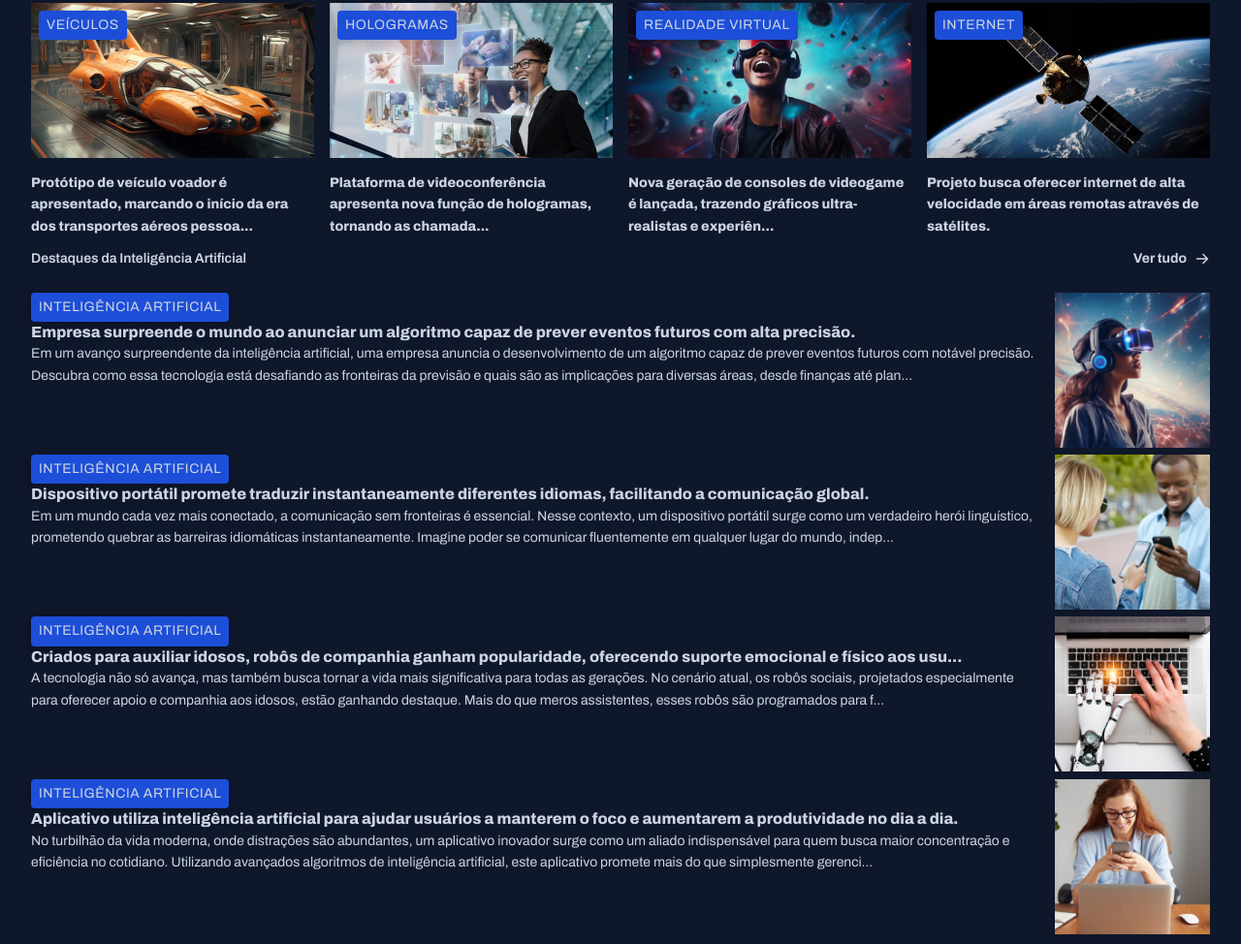
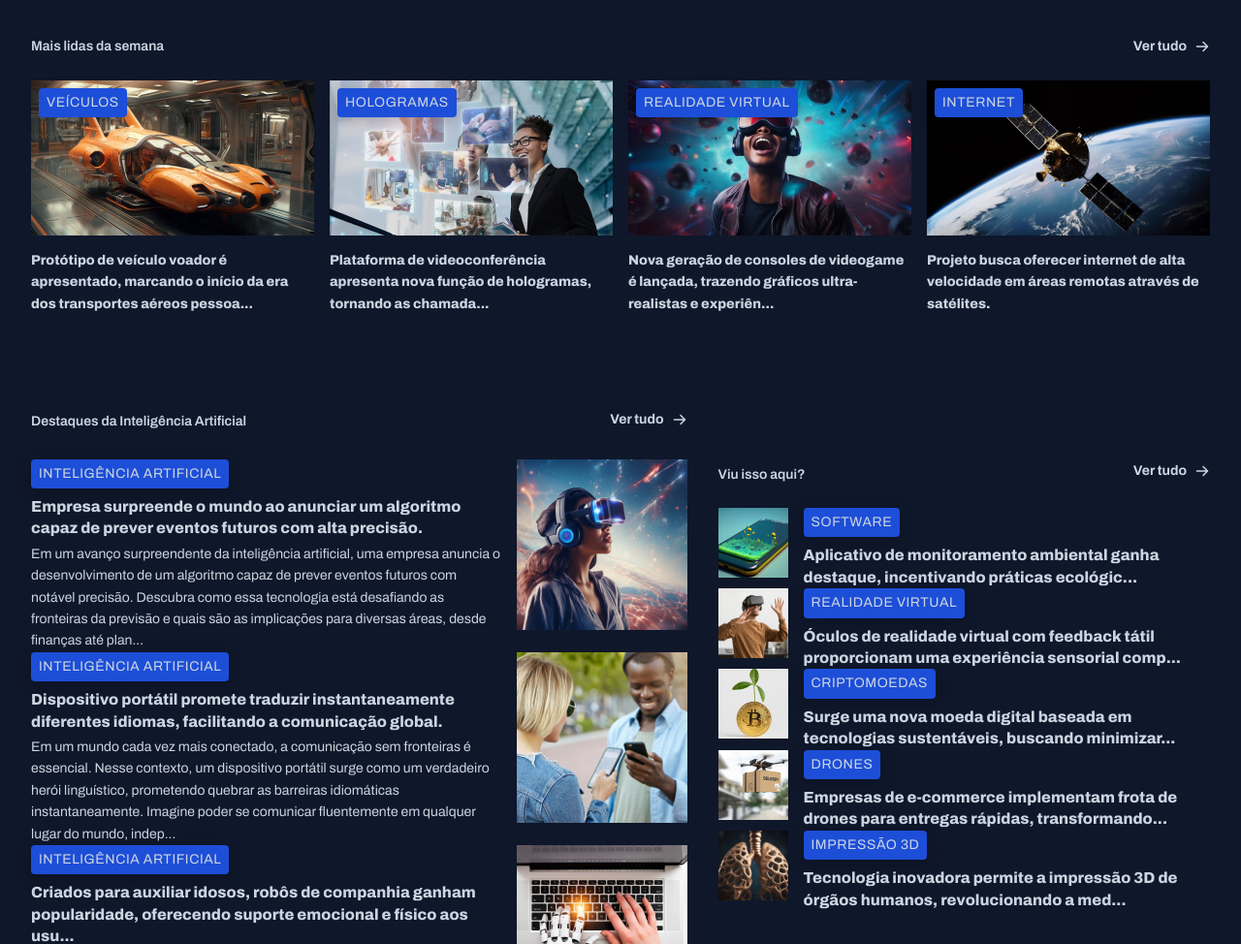
Before and after one commit to gabrielmarinn/projetoPortalDeNoticias, a plain HTML site: page index.html in a window 1280 px wide. Shown: the part 660-1634 px from the top of the page at 97% size. Drawn offline with Linux system fonts and the light colour scheme.

Commit message:
done project

```diff
--- a/styles/global.css
+++ b/styles/global.css
@@ -68,8 +68,19 @@ img {
 }
 
 main {
-    /* Espaçamento em cima com margem */
-    margin-top: 40px;
+    /* Espaçamento em linha com margem */
+    margin-block: 40px;
+    /* Espaçamento entre elementos em linha*/
+    row-gap: 80px;
+    /* Espaçamento entre os elementos em colunas */
+    column-gap: 32px;
+    /* Ajustando colunas do grid */
+    grid-template-columns: 2fr 1.5fr;
+    /* Definindo areas pelo grid */
+    grid-template-areas:
+    "featured featured"
+    "weekly weekly"
+    "ai aside";
 }
 
 .content-tag {
--- a/styles/sections.css
+++ b/styles/sections.css
@@ -31,6 +31,8 @@ section header {
 }
 
 #featured {
+    /* Atribuindo area do grid ao container */
+    grid-area: featured;
     /* Estilizando todas as imagens que estao dentro da caixa */
     img {
         /* Ajustando altura */
@@ -87,6 +89,8 @@ section header {
 }
 
 #weekly {
+    /* Atribuindo area do grid ao container */
+    grid-area: weekly;
 
     /* Estilizando o primeiro nivel de div dentro da caixa #weekly */
     &>div {
@@ -119,3 +123,46 @@ section header {
         }
     }
 }
+
+#ai {
+    /* Atribuindo area do grid ao container */
+    grid-area: ai;
+    /* Ajustando imagens */
+    img {
+        /* Altura */
+        width: 176px;
+        /* Aspecto de imagem  1/1 que seria quadrado */
+        aspect-ratio: 1/1;
+        /* Forçando ele cobrir toda a area da imagem */
+        object-fit: cover;
+    }
+
+    h3 {
+        /* Espaçamento externo em cima 8px baixo 4px */
+        margin-block: 8px 4px;
+    }
+}
+
+aside {
+    /* Atribuindo area do grid ao container */
+    grid-area: aside;
+}
+
+#more {
+    /* Espaçamento externo em cima */
+    margin-top: 32px;
+
+    h3 {
+        /* Espaçamento externo em cima */
+      margin-top: 8px;
+    }
+
+    img {
+        /* Largura */
+      width: 72px;
+      /* Aspecto de imagem de 1/1 */
+      aspect-ratio: 1/1;
+      /* Forçar o elemento a cobrir todo o quadrado */
+      object-fit: cover;
+    }
+  }
```
Also changed, not shown: index.html (+1 -3 lines).
